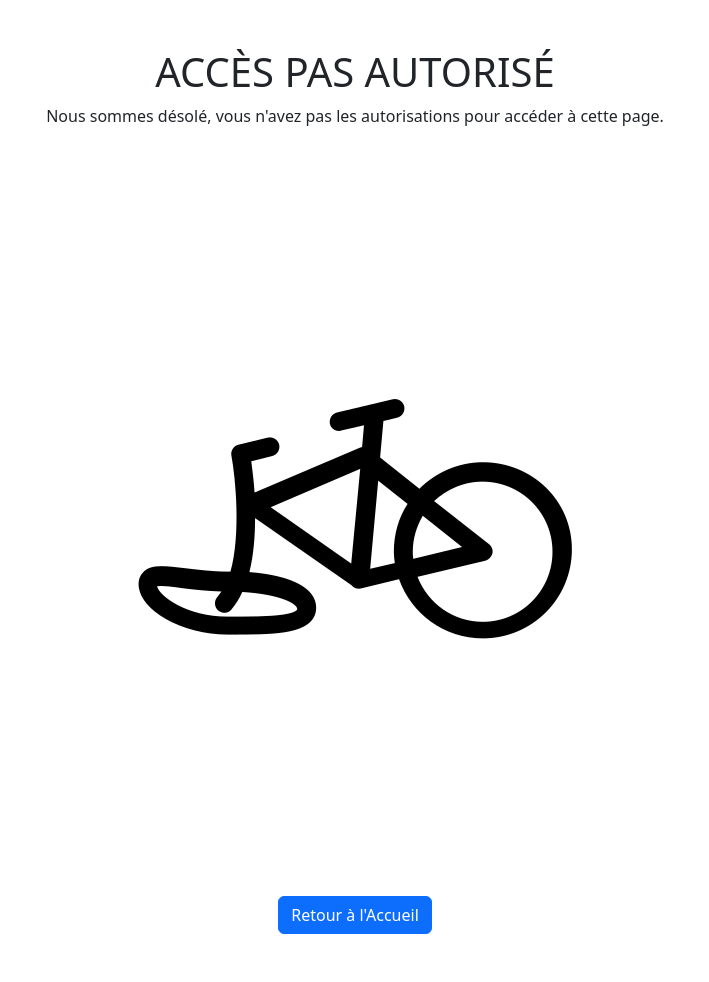
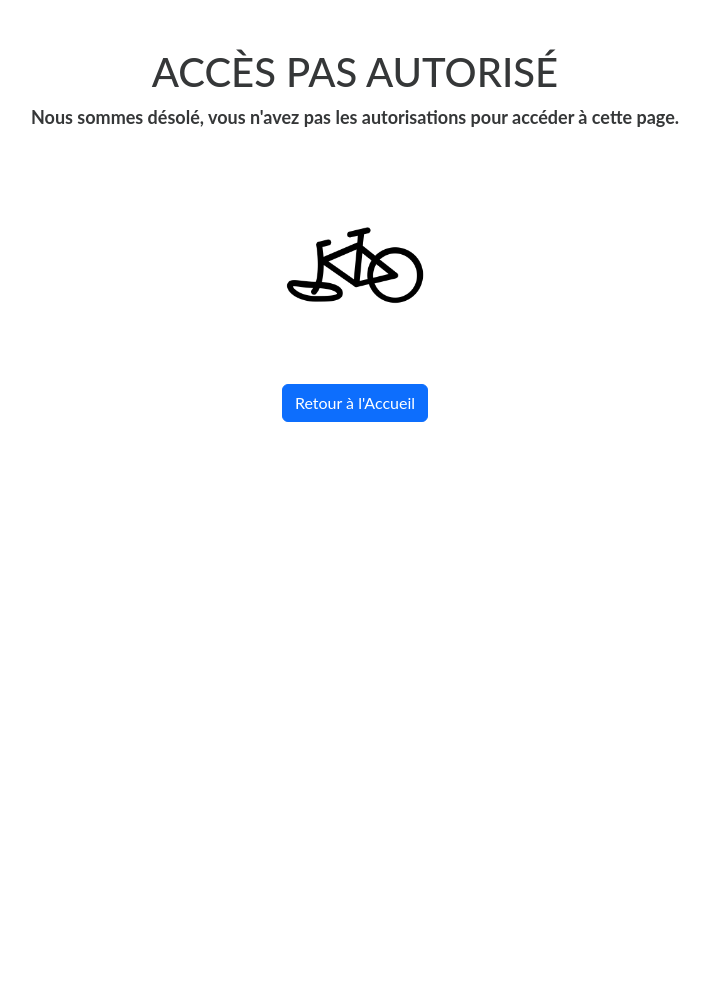
Before and after one commit to Realise-Formation-Digital/23.02-PHP-Bike, a PHP site: page /401.php in a window 1280 px wide. Shown: the whole page, without its empty margins (285-994 px from the left). After the commit the page ends 422 px from the top, so only its background shows below. Run offline with PHP 8.4, Linux system fonts and the light colour scheme.

Commit message:
classe de l'image page d'erreur

```diff
--- a/www/401.php
+++ b/www/401.php
@@ -10,7 +10,7 @@
       integrity="sha384-rbsA2VBKQhggwzxH7pPCaAqO46MgnOM80zW1RWuH61DGLwZJEdK2Kadq2F9CUG65"
       crossorigin="anonymous"
     />
-    <link rel="stylesheet" type="text/css" href="./css/styles.css" />
+    <link rel="stylesheet" type="text/css" href="./css/style.css" />
     <title>Page Introuvable</title>
   </head>
   <body>
--- a/www/css/style.css
+++ b/www/css/style.css
@@ -17,6 +17,11 @@ header {
     background-size: cover;
 }
 
+/* classe pour la taille de l'image de la page d'erreur */
+.error-img-size{
+    width: 20%;
+    height: auto;
+}
 
 /* disposition des photos dans le shop */
 
```
